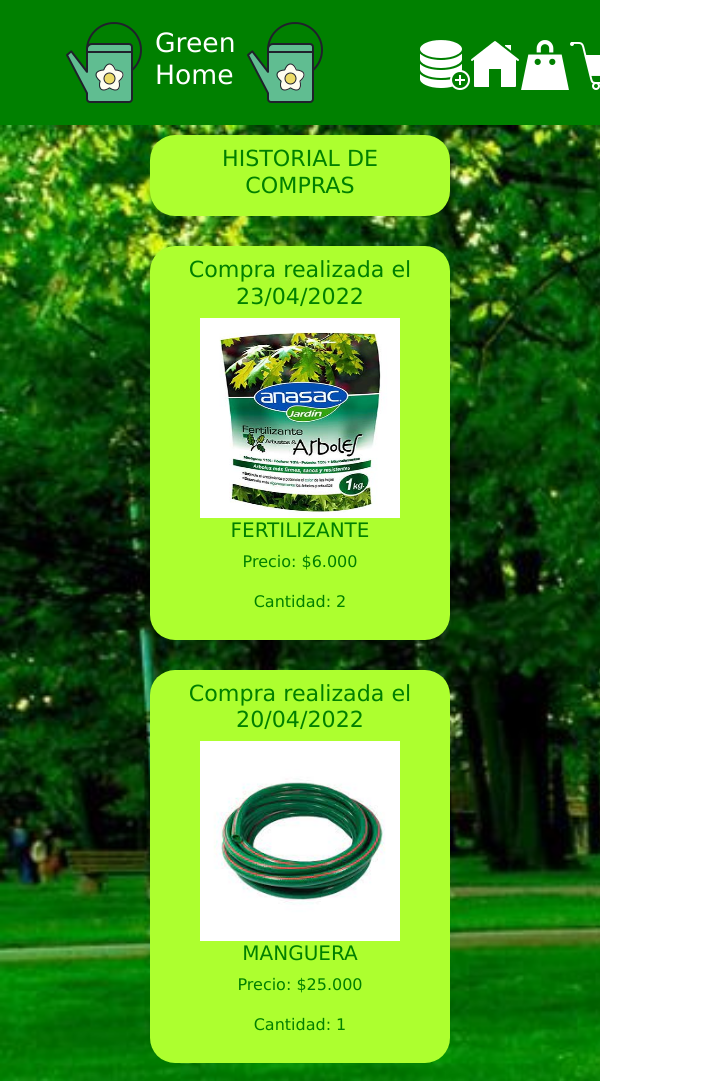
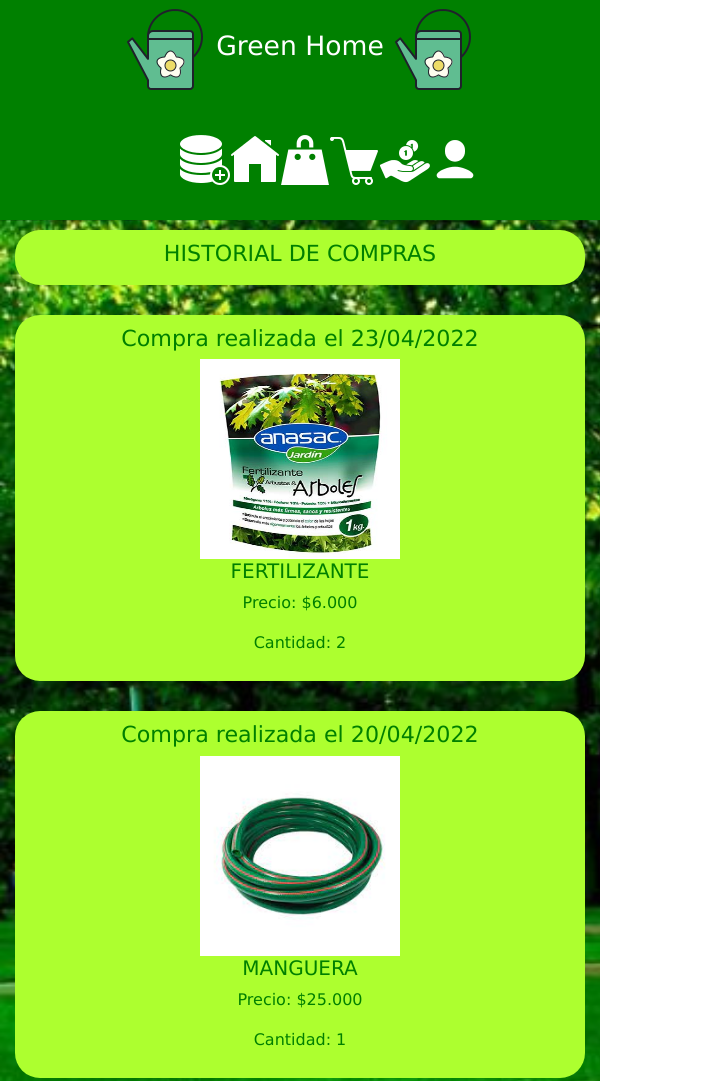
Before and after one commit to IgnacioDT137/ignaciodt137.github.io, a plain HTML site: page historial.html in a window 600 px wide. Shown: the top 1081 px of the page, 720 px wide, since content can reach past the window. Drawn offline with nearby package versions, Linux system fonts and the light colour scheme.

Commit message:
Version final con menu responsivo

```diff
--- a/estilo.css
+++ b/estilo.css
@@ -71,6 +71,15 @@ a{
     #contenido > div{
         width: 100%;
     }
+
+    #header {
+        flex-direction: column;
+        justify-content: center;
+    }
+
+    .logo {
+        padding-left: 0px;
+    }
 }
 @media only screen and (max-width: 700px){
     #input{
--- a/estiloCARRITO.css
+++ b/estiloCARRITO.css
@@ -118,4 +118,13 @@
         width: 60%;
         height: 100px;
     }
+
+    #header {
+        flex-direction: column;
+        justify-content: center;
+    }
+
+    .logo {
+        padding-left: 0px;
+    }
 }
--- a/estiloCRUDS.css
+++ b/estiloCRUDS.css
@@ -110,4 +110,13 @@ a{
     #contenido {
         height: 300vh;
     }
+
+    #header {
+        flex-direction: column;
+        justify-content: center;
+    }
+
+    .logo {
+        padding-left: 0px;
+    }
 }
--- a/estiloCrud.css
+++ b/estiloCrud.css
@@ -82,4 +82,13 @@ a{
     #contenido > div{
         width: 95%;
     }
+
+    #header {
+        flex-direction: column;
+        justify-content: center;
+    }
+
+    .logo {
+        padding-left: 0px;
+    }
 }
--- a/estiloDONACION.css
+++ b/estiloDONACION.css
@@ -73,4 +73,12 @@ a{
         width: 95%;
     }
 
+    #header {
+        flex-direction: column;
+        justify-content: center;
+    }
+
+    .logo {
+        padding-left: 0px;
+    }
 }
--- a/estiloHistorial.css
+++ b/estiloHistorial.css
@@ -9,7 +9,7 @@
     justify-content: space-between;
     background-color: green;
     align-items: center;
-
+    position: sticky;
 }
 #contenido{
     background-image: url(./images/fondo_pagina.jpg);
@@ -33,13 +33,6 @@
     width: 50%;
     text-align: center;
 }
-a{
-    padding: 38px 0 38px 0;
-    border-top: 5px transparent solid;
-    color: #ffffff;
-    text-decoration: none;
-    font-size: 1.2rem;
-}
 
 .menu > a:hover{
     background-color: greenyellow;
@@ -48,7 +41,7 @@ a{
     display: flex;
     align-items: center;
     color: #ffffff;
-    padding-left: 55px;
+    padding-left: 35px;
 
 }
 #historial{
@@ -85,13 +78,29 @@ a{
     padding-bottom: 100px;
 
 }
-@media only screen and (min-width: 400px) {
+@media only screen and (min-width: 1080px){
     #contenido > div{
         width: 50%;
     }
 }
-@media only screen and (min-width: 400px) {
-    #header > div{
-        width: 30%;
+
+@media only screen and (min-width: 700px) and (max-width: 1080px){
+    #contenido > div{
+        width: 80%;
     }
 }
+
+@media only screen and (max-width: 700px){
+    #contenido > div{
+        width: 95%;
+    }
+
+    #header {
+        flex-direction: column;
+        justify-content: center;
+    }
+
+    .logo {
+        padding-left: 0px;
+    }
+}
--- a/estiloINDEX.css
+++ b/estiloINDEX.css
@@ -33,9 +33,6 @@
     text-align: center;
 }
 
-.menu > input{
-    height: 48px;
-}
 
 .menu > a:hover{
     background-color: greenyellow;
@@ -70,6 +67,15 @@
     .producto{
         width: 95%;
     }
+
+    #header {
+        flex-direction: column;
+        justify-content: center;
+    }
+
+    .logo {
+        padding-left: 0px;
+    }
 }
 
 .producto {
```
